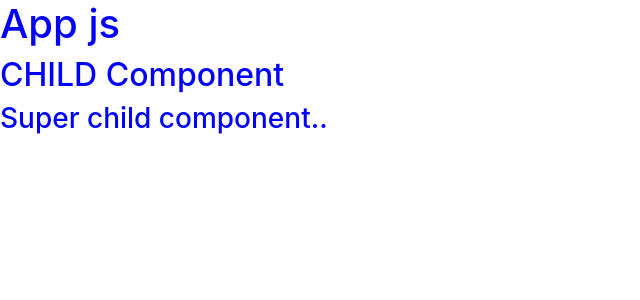
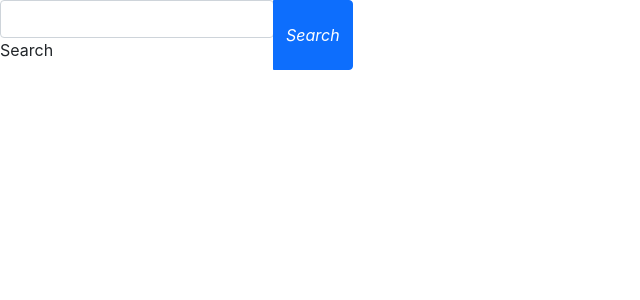
Before and after one commit to samirvithlani/react_general, a React (Create React App) app: page / in a window 1280 px wide. Shown: the top 300 px of the page, without its empty margins (0-640 px from the left). Built offline with nearby package versions, Linux system fonts and the light colour scheme.

Commit message:
Axios demo

```diff
--- a/package.json
+++ b/package.json
@@ -6,6 +6,7 @@
     "@testing-library/jest-dom": "^5.14.1",
     "@testing-library/react": "^11.2.7",
     "@testing-library/user-event": "^12.8.3",
+    "axios": "^0.21.1",
     "react": "^17.0.2",
     "react-dom": "^17.0.2",
     "react-router-dom": "^5.2.0",
--- a/src/App.js
+++ b/src/App.js
@@ -18,6 +18,7 @@ import { toast, ToastContainer } from 'react-toastify';
 import 'react-toastify/dist/ReactToastify.css';
 import { createContext } from 'react'
 import { Child } from './Child';
+import { SearchMovie } from './movie/SearchMovie';
 
 //add validation...
 
@@ -31,10 +32,14 @@ function App() {
 
 
     return (
-        <GlobalInfo.Provider value ={{color:myColor}}>
-            <h1 style={{ color: myColor }}>App js</h1>
-            <Child/>
-        </GlobalInfo.Provider>
+        // <GlobalInfo.Provider value ={{color:myColor}}>
+        //     <h1 style={{ color: myColor }}>App js</h1>
+        //     <Child/>
+        // </GlobalInfo.Provider>
+
+        <div>
+            <SearchMovie />
+        </div>
 
     )
 }
--- /dev/null
+++ b/src/movie/MovieDetail.js
@@ -0,0 +1,63 @@
+import axios from 'axios'
+import React, { useEffect } from 'react'
+import { useState } from 'react'
+
+export const MovieDetail = ({ id }) => {
+
+    const [movieData, setmovieData] = useState('')
+    useEffect(() => {
+       fetchMovieDetail()
+        return () => {
+
+        }
+    }, )
+
+    var movieRecord = {
+
+        id: movieData.id,
+        title: movieData.title,
+        year: movieData.year,
+        length: movieData.length,
+        rating: movieData.rating,
+        poster: movieData.poster
+
+    }
+
+    async function fetchMovieDetail() {
+
+
+        //contextAPI
+        const res = await axios.get(`https://imdb-internet-movie-database-unofficial.p.rapidapi.com/film/${id}`,
+            {
+                headers: {
+                    'x-rapidapi-host': 'imdb-internet-movie-database-unofficial.p.rapidapi.com',
+                    'x-rapidapi-key': '2cc1fb7fd1msh4c4e1eb5e0cf8e5p13cfd1jsn422b10471be6'
+                }
+            }
+        )
+        console.log(res.data)
+        setmovieData(res.data)
+    }
+
+    const style = {
+        width: "18rem"
+    }
+    return (
+        <div>
+
+
+
+            <div class="card" style={style}>
+                <img class="card-img-top" src={movieRecord.poster} alt="Card image cap" />
+                <div class="card-body">
+                    <h5 class="card-title">{movieRecord.title}</h5>
+                    Duration<p class="card-text">{movieRecord.length}</p>
+                    Ratings<p class="card-text">{movieRecord.rating}</p>
+
+                </div>
+
+            </div>
+
+        </div>
+    )
+}
--- /dev/null
+++ b/src/movie/SearchMovie.js
@@ -0,0 +1,54 @@
+import axios from 'axios';
+import React, { useState } from 'react'
+import { MovieDetail } from './MovieDetail';
+
+export const SearchMovie = () => {
+
+
+    const [movieName, setmovieName] = useState('')
+    const [movieId, setmovieId] = useState(undefined)
+
+    async function search(e) {
+
+        e.preventDefault();
+        console.log(movieName)
+        //post
+        const res = await axios.get(`https://imdb-internet-movie-database-unofficial.p.rapidapi.com/search/${movieName}`
+            , {
+                headers: {
+                    'x-rapidapi-host': 'imdb-internet-movie-database-unofficial.p.rapidapi.com',
+                    'x-rapidapi-key': '2cc1fb7fd1msh4c4e1eb5e0cf8e5p13cfd1jsn422b10471be6'
+                }
+
+
+            }
+        )
+        //contextApi ->
+        //props
+        console.log(res.data.titles[0].id)
+        setmovieId(res.data.titles[0].id)
+
+    }
+
+    //fetch vs axios
+    return (
+        <div>
+            <form onSubmit={search}>
+                <div class="input-group">
+                    <div class="form-outline">
+                        <input type="search" id="form1" class="form-control" onChange={(e) => { setmovieName(e.target.value) }} />
+                        <label class="form-label" for="form1">Search</label>
+                    </div>
+                    <button type="submit" class="btn btn-primary">
+                        <i class="fas fa-search">Search</i>
+                    </button>
+
+                </div>
+            </form>
+            {
+                movieId!== undefined &&
+                <MovieDetail id={movieId} />
+            }
+        </div>
+    )
+}
```
Also changed, not shown: 1 other file (tests, documents, lock files or other folders).
